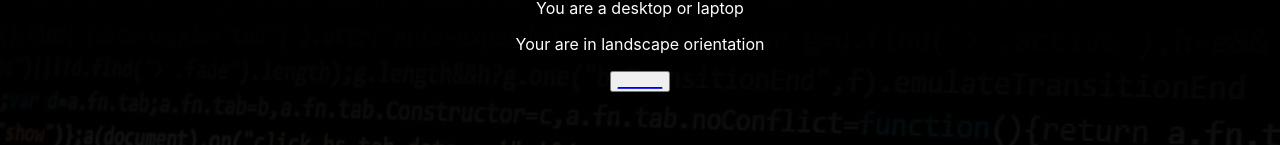
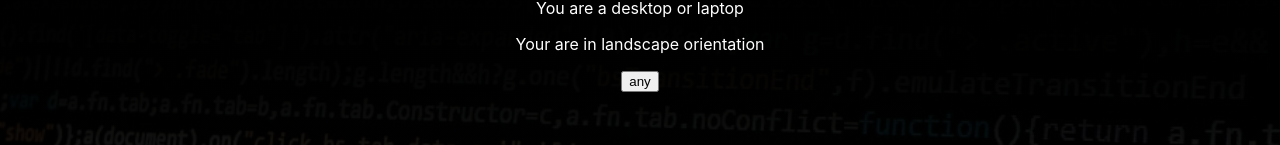
Before and after one commit to nickdepaolo/llc-site, a React (Create React App) app: page / in a window 1280 px wide. Shown: the part 287-432 px from the top of the page. Built offline with nearby package versions, Linux system fonts and the light colour scheme.

Commit message:
021423 2344

```diff
--- a/src/Main/Main.js
+++ b/src/Main/Main.js
@@ -19,7 +19,7 @@ const Main = () => {
     {isTabletOrMobile && <p>You are a tablet or mobile phone</p>}
     <p>Your are in {isPortrait ? 'portrait' : 'landscape'} orientation</p>
     {isRetina && <p>You are retina</p>}
-    <button><Link to='/profile'>______</Link></button>
+    <button type="button">any</button>
     </div>
   )
 }
```
